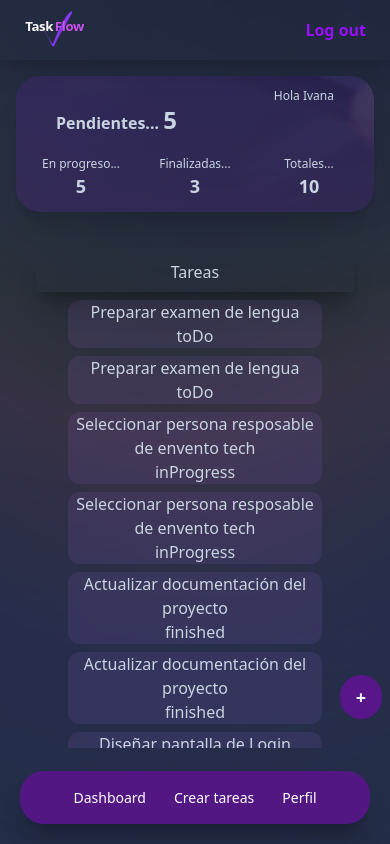
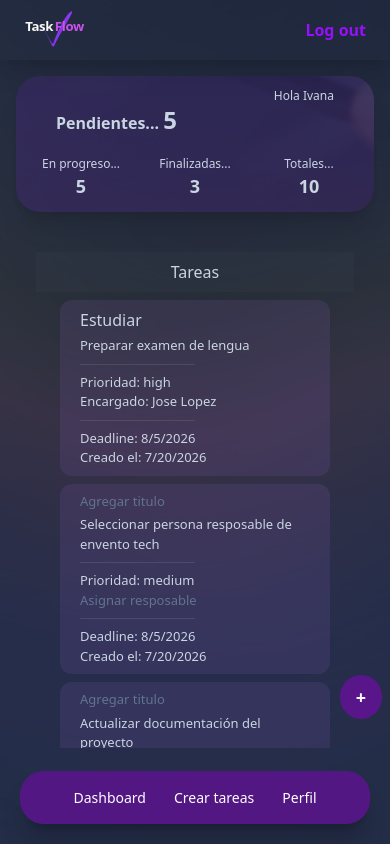
Before and after one commit to Charly66munoz/TaskFlow-Frontend, a React (Vite) app: page / in a window 390 px wide. Built offline with nearby package versions, Linux system fonts and the light colour scheme.

Commit message:
Style: I have designed the 'task' style and fixed the responsive design.

```diff
--- a/src/components/dashboard/KanbanColumn.tsx
+++ b/src/components/dashboard/KanbanColumn.tsx
@@ -9,14 +9,13 @@ tareas: Task[]
 
 const KanbanColumn = ({ types, tareas }: propKanbanColum) => {
   return (
-    <div className="flex flex-col h-full flex-1 min-h-0  rounded-xl ">
-      <div className="shadow-xl/20">
+    <div className="flex flex-col h-full flex-1 min-h-0  ">
+      <div className="bg-slate-500/5">
         <p className="my-2">{types}</p>
       </div>
       <div className="flex-1 min-h-0 overflow-y-auto custom-scrollbar mb-5 px-3 pb-4 space-y-3">
         {tareas.map((t) => (
           <>
-            <TaskCard task={t} />
             <TaskCard task={t} />
           </>
         ))}
--- a/src/components/task/TaskCard.tsx
+++ b/src/components/task/TaskCard.tsx
@@ -5,13 +5,44 @@ interface TaskCardProp{
 }
 
 const TaskCard = ({ task }:TaskCardProp) =>{
-    return(
-        <>
-            <div className="my-2 mx-5 rounded-xl bg-purple-400/10">
-            <h1>{task.description}</h1>
-            <h1>{task.status}</h1>
-            </div>
-        </>
-    )
+    return (
+      <>
+        <div className="my-2 mx-3 px-5 py-2 md:py-5 rounded-xl text-start text-[13px] bg-purple-400/10">
+          {task.title ? (
+            <h1 className="font-medium text-[16px] mb-1">{task.title}</h1>
+          ) : (
+            <h1 className="mb-1 text-slate-500">Agregar titulo</h1>
+          )}
+
+          <p className=" ">{task.description}</p>
+          <div className=" flex justify-start">
+            <hr className="border-slate-100/10 my-2 w-1/2 md:w-1/3" />
+          </div>
+          {task.priority ? (
+            <p className="">Prioridad: {task.priority}</p>
+          ) : (
+            <p className=" text-slate-500">Asignar prioridad</p>
+          )}
+          {task.assigneeTo ? (
+            <p className="">Encargado: {task.assigneeTo["name"]}</p>
+          ) : (
+            <p className=" text-slate-500">Asignar resposable </p>
+          )}
+          <div className=" flex justify-start">
+            <hr className="border-slate-100/10 my-2 w-1/2 md:w-1/3" />
+          </div>
+          {task.deadline ? (
+            <p className="">Deadline: {task.deadline.toLocaleDateString()}</p>
+          ) : (
+            <p className=" text-slate-500">Asignar resposable </p>
+          )}
+
+          <p className="">Creado el: {task.createdAt.toLocaleDateString()}</p>
+          {task.finishedAt && (
+            <p>Terminado el {task.finishedAt.toLocaleDateString()}</p>
+          )}
+        </div>
+      </>
+    );
 }
 export default TaskCard
--- a/src/mocks/tasks.ts
+++ b/src/mocks/tasks.ts
@@ -7,6 +7,7 @@ const deadline = new Date("2026-08-05");
 export const tasks: Task[] = [
     {
         id: uuid(),
+        title: "Estudiar",
         description: "Preparar examen de lengua",
         assigneeTo: users[1],
         priority: 'high',
@@ -34,6 +35,7 @@ export const tasks: Task[] = [
 
     {
         id: uuid(),
+        title: "Front-end works" ,
         description: "Diseñar pantalla de Login",
         assigneeTo: users[2],
         priority: "high",
@@ -53,6 +55,7 @@ export const tasks: Task[] = [
 
     {
         id: uuid(),
+        title: "Correcciones bugs",
         description: "Corregir errores reportados en producción",
         assigneeTo: users[1],
         priority: "high",
@@ -72,6 +75,7 @@ export const tasks: Task[] = [
 
     {
         id: uuid(),
+        title: "Dashboard development"        ,
         description: "Optimizar rendimiento del Dashboard",
         assigneeTo: users[2],
         priority: "high",
```
